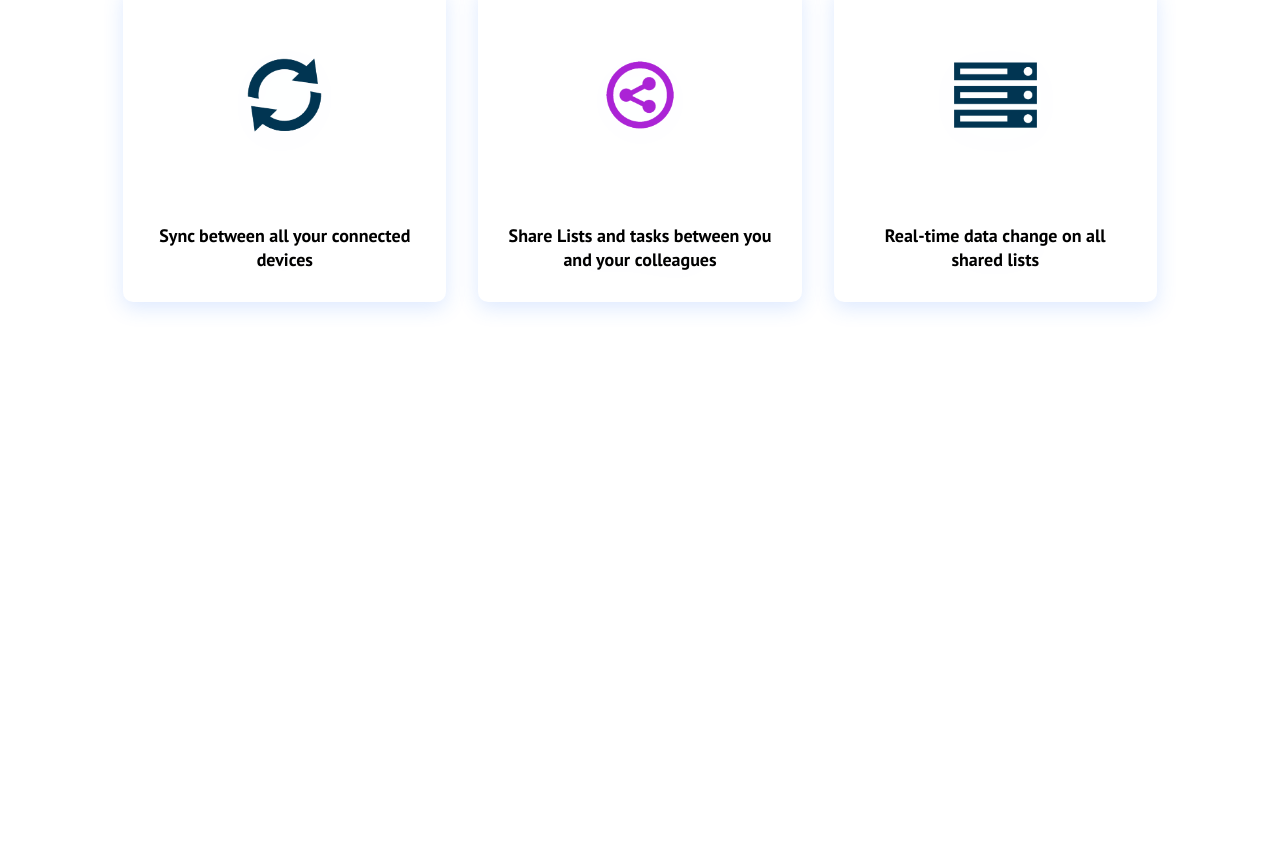
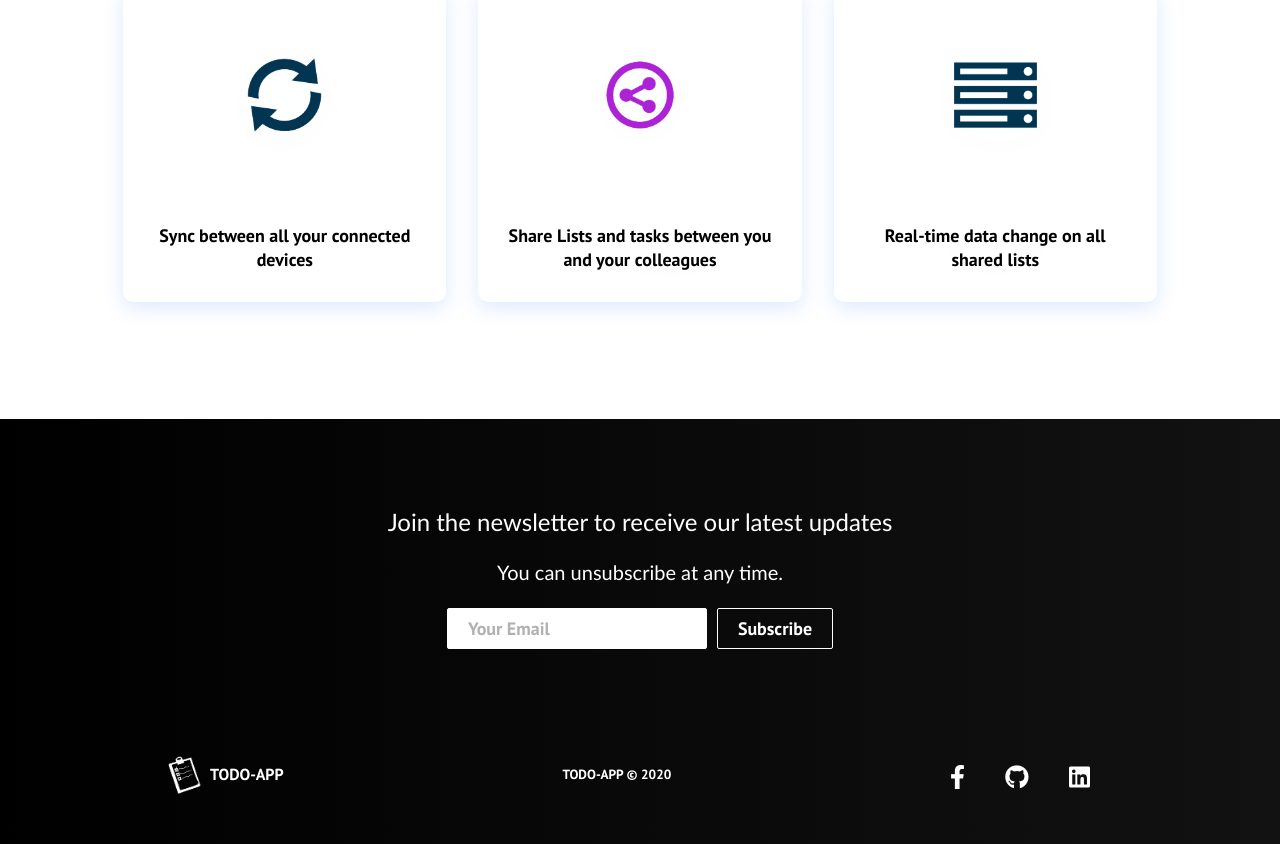
Before and after one commit to ahmedsherif-iv/mern-todo-app, a React (Create React App) app in the folder client/: page / in a window 1280 px wide. Shown: the part 953-1797 px from the top of the page. Before the commit the page ends 1372 px from the top, so only its background shows below. Built offline with nearby package versions, Linux system fonts and the light colour scheme.

Commit message:
added footer to client app

```diff
--- a/client/src/components/CardItem/CardItem.js
+++ b/client/src/components/CardItem/CardItem.js
@@ -1,5 +1,4 @@
 import React from 'react';
-import { Link } from 'react-router-dom';
 
 function CardItem(props) {
   return (
@@ -10,6 +9,7 @@ function CardItem(props) {
             <img
               className='cards__item__img'
               src={props.src}
+              alt=""
             />
           </figure>
           <div className='cards__item__info'>
--- /dev/null
+++ b/client/src/components/Footer/Footer.css
@@ -0,0 +1,163 @@
+.footer-container {
+  background: linear-gradient(90deg, black 0%, rgb(19, 18, 18) 100%);
+  padding: 4rem 0 2rem 0;
+  display: flex;
+  flex-direction: column;
+  justify-content: center;
+  align-items: center;
+}
+
+.footer-subscription {
+  display: flex;
+  flex-direction: column;
+  justify-content: center;
+  align-items: center;
+  text-align: center;
+  margin-bottom: 24px;
+  padding: 24px;
+  color: #fff;
+}
+
+.footer-subscription>p {
+  font-family: 'Trebuchet MS', 'Lucida Sans Unicode', 'Lucida Grande', 'Lucida Sans', Arial, sans-serif;
+}
+
+.footer-subscription-heading {
+  margin-bottom: 24px;
+  font-size: 24px;
+}
+
+.footer-subscription-text {
+  margin-bottom: 24px;
+  font-size: 20px;
+}
+
+.footer-input {
+  padding: 8px 20px;
+  border-radius: 2px;
+  margin-right: 10px;
+  outline: none;
+  border: none;
+  font-size: 18px;
+  margin-bottom: 16px;
+  border: 1px solid #fff;
+}
+
+.footer-links {
+  width: 100%;
+  max-width: 1000px;
+  display: flex;
+  justify-content: center;
+}
+
+.footer-link-wrapper {
+  display: flex;
+}
+
+.footer-link-items {
+  display: flex;
+  flex-direction: column;
+  align-items: flex-start;
+  margin: 16px;
+  text-align: left;
+  width: 160px;
+  box-sizing: border-box;
+}
+
+.footer-link-items h2 {
+  margin-bottom: 16px;
+}
+
+.footer-link-items>h2 {
+  color: #fff;
+}
+
+.footer-link-items a {
+  color: #fff;
+  text-decoration: none;
+  margin-bottom: 0.5rem;
+}
+
+.footer-link-items a:hover {
+  color: #e9e9e9;
+  transition: 0.3s ease-out;
+}
+
+.footer-email-form h2 {
+  margin-bottom: 2rem;
+}
+
+.footer-input::placeholder {
+  color: #b1b1b1;
+}
+
+/* Social Icons */
+
+.social-icon-link {
+  color: #fff;
+  font-size: 24px;
+  margin-bottom: 10px;
+}
+
+.social-media {
+  max-width: 1000px;
+  width: 100%;
+}
+
+.social-media-wrap {
+  display: flex;
+  justify-content: space-between;
+  align-items: center;
+  width: 90%;
+  max-width: 1000px;
+  margin: 40px auto 0 auto;
+}
+
+.social-icons {
+  display: flex;
+  justify-content: space-between;
+  align-items: center;
+  width: 140px;
+}
+
+.social-logo {
+  color: #fff;
+  justify-self: start;
+  cursor: pointer;
+  text-decoration: none;
+  font-size: 1rem;
+  display: flex;
+  align-items: center;
+  margin-bottom: 16px;
+  margin-left: -30px;
+}
+
+.social-logo img {
+  width: 50px;
+  height: auto;
+}
+
+.website-rights {
+  color: #fff;
+  margin-bottom: 16px;
+}
+
+@media screen and (max-width: 820px) {
+  .footer-links {
+    padding-top: 2rem;
+  }
+  .footer-input {
+    width: 100%;
+  }
+  .btn {
+    width: 100%;
+  }
+  .footer-link-wrapper {
+    flex-direction: column;
+  }
+  .social-media-wrap {
+    flex-direction: column;
+  }
+}
+
+@media screen and (max-width: 768px) {}
--- /dev/null
+++ b/client/src/components/Footer/Footer.js
@@ -0,0 +1,66 @@
+import React from 'react';
+import './Footer.css';
+import { Button } from '../Button/Button';
+import { Link } from 'react-router-dom';
+
+function Footer() {
+  return (
+    <div className='footer-container'>
+      <section className='footer-subscription'>
+        <p className='footer-subscription-heading'>
+          Join the newsletter to receive our latest updates
+        </p>
+        <p className='footer-subscription-text'>
+          You can unsubscribe at any time.
+        </p>
+        <div className='input-areas'>
+          <form>
+            <input
+              className='footer-input'
+              name='email'
+              type='email'
+              placeholder='Your Email'
+            />
+            <Button buttonStyle='btn--outline'>Subscribe</Button>
+          </form>
+        </div>
+      </section>
+      <section className='social-media'>
+        <div className='social-media-wrap'>
+          <div className='footer-logo'>
+            <Link to='/' className='social-logo'>
+              <img src="/images/logo.png" alt="" />
+              TODO-APP
+            </Link>
+          </div>
+          <small className='website-rights'>TODO-APP © 2020</small>
+          <div className='social-icons'>
+            <a
+              className='social-icon-link facebook'
+              href='https://www.facebook.com/Ahmed.AsAiv/'
+              aria-label='Facebook'
+            >
+              <i className='fab fa-facebook-f' />
+            </a>
+            <a
+              className='social-icon-link github'
+              href='https://github.com/ahmedsherif-iv'
+              aria-label='Github'
+            >
+              <i className="fab fa-github"></i>
+            </a>
+            <a
+              className='social-icon-link linkedin'
+              href='https://www.linkedin.com/in/ahmed-sherif-888862146/'
+              aria-label='LinkedIn'
+            >
+              <i className='fab fa-linkedin' />
+            </a>
+          </div>
+        </div>
+      </section>
+    </div>
+  );
+}
+
+export default Footer;
--- a/client/src/components/HeroSection/HeroSection.css
+++ b/client/src/components/HeroSection/HeroSection.css
@@ -114,6 +114,9 @@ video {
     margin-top: 30px;
     width: 100%;
   }
+  .hero-btns {
+    margin-bottom: 120px;
+  }
   /* .hero-container>h1 {
     font-size: 70px;
     margin-top: -150px;
--- a/client/src/components/HeroSection/HeroSection.js
+++ b/client/src/components/HeroSection/HeroSection.js
@@ -1,4 +1,4 @@
-import React, { useEffect, useState } from 'react';
+// import React, { useEffect, useState } from 'react';
 import { Button } from '../Button/Button';
 import './HeroSection.css';
 
@@ -10,7 +10,7 @@ function HeroSection() {
 
       {/* <h1>ADVENTURE AWAITS</h1>
       <p>What are you waiting for?</p> */}
-      <img src="/images/laptop-phone-mock.png" className="mock-img" />
+      <img src="/images/laptop-phone-mock.png" className="mock-img" alt="" />
       <p>Manage your Todo lists and tasks<br /> on your web browser or your mobile phone.</p>
       <div className='hero-btns'>
         <Button
--- a/client/src/components/Navbar/Navbar.js
+++ b/client/src/components/Navbar/Navbar.js
@@ -40,7 +40,7 @@ function Navbar() {
       <nav className={scrolled ? 'navbar active' : 'navbar'}>
         <div className='navbar-container'>
           <Link to='/' className='navbar-logo' onClick={closeMobileMenu}>
-            <img src="/images/logo.png" />
+            <img src="/images/logo.png" alt="" />
             <p>TODO-APP</p>
           </Link>
           <div className='menu-icon' onClick={handleClick}>
--- a/client/src/pages/HomePage.js
+++ b/client/src/pages/HomePage.js
@@ -1,4 +1,5 @@
 import Cards from "../components/Cards/Cards";
+import Footer from "../components/Footer/Footer";
 import HeroSection from "../components/HeroSection/HeroSection";
 
 const HomePage = () => {
@@ -6,6 +7,7 @@ const HomePage = () => {
         <>
             <HeroSection />
             <Cards />
+            <Footer />
         </>
     );
 }
```
